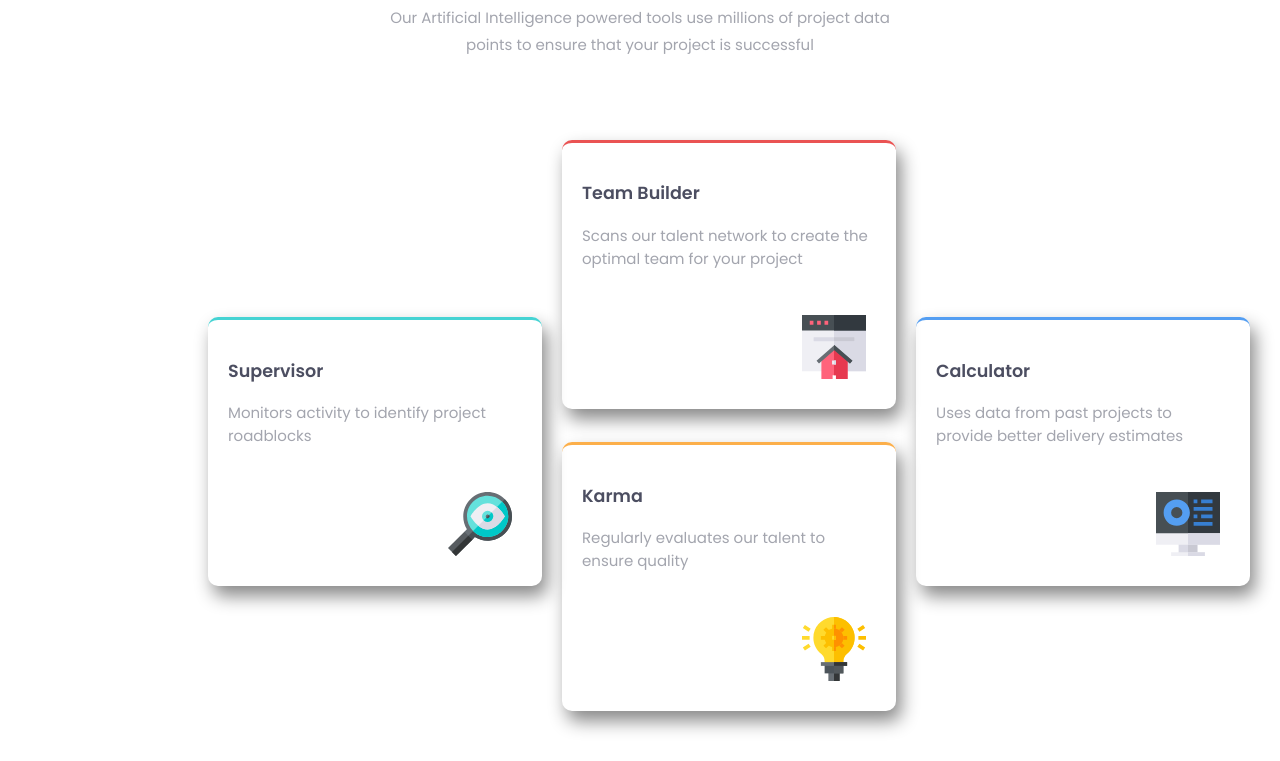
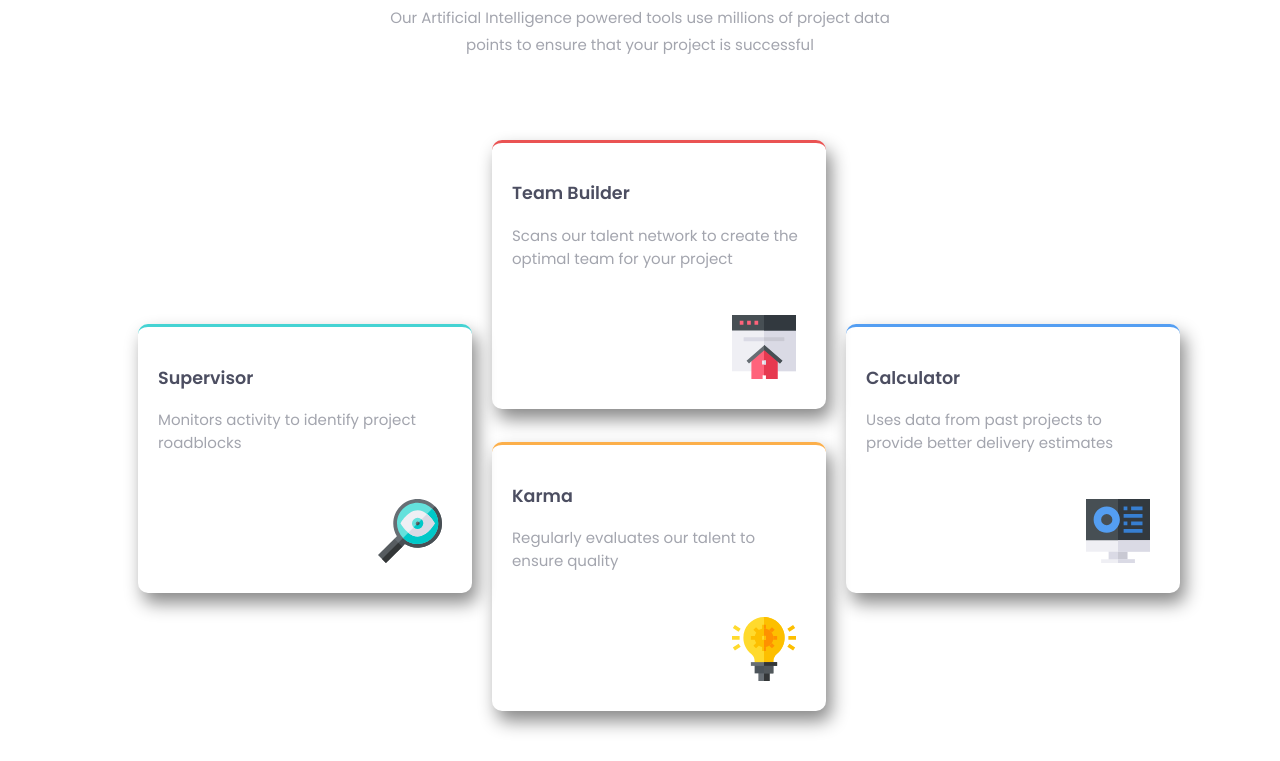
Before and after one commit to EsraaGamal-22/four-card-feature-section, a plain HTML site: page index.html in a window 1280 px wide. Shown: the part 138-899 px from the top of the page. Drawn offline with Linux system fonts and the light colour scheme.

Commit message:
First commit

```diff
--- a/style.css
+++ b/style.css
@@ -27,7 +27,7 @@ font-weight:400 ;
     align-items: center;
     display:flex;
     flex-direction: row;
-    margin:50px 200px;
+    margin:50px 130px;/* top right bottom left */
 
 }
 
@@ -38,7 +38,7 @@ font-weight:400 ;
     box-shadow: 5px 10px 18px #888888;
     border-radius: 10px;/*efines the radius of the element's corners.*/
     border-top-style: solid;
-    text-align: justify;/*to get text to be from first line inside each box not to the center*/
+    text-align: left;/*to get text to be from first line inside each box not to the center*/
 
 
 }
@@ -49,7 +49,7 @@ font-weight:400 ;
   flex-shrink:1;*/
   /*flex-wrap: nowrap;*/
    flex-basis: 33%;
-   text-align: left;
+
 }
 .sub3{
     border-top-color:hsl(212, 86%, 64%);
@@ -57,7 +57,7 @@ font-weight:400 ;
     /*flex-grow:0.1;
     flex-shrink:1;*/
     flex-basis: 33%;
-    text-align: left;
+
 
 }
 img{
@@ -77,13 +77,13 @@ img{
 {
     border-top-color:hsl(0, 78%, 62%);
     flex-basis: 50%;
-    text-align: left;
+
 
 }
 .subb2{
     border-top-color: hsl(34, 97%, 64%);
     flex-basis: 50%;
-    text-align: left;
+
 
 }
 @media (max-width:1000px) {
```
